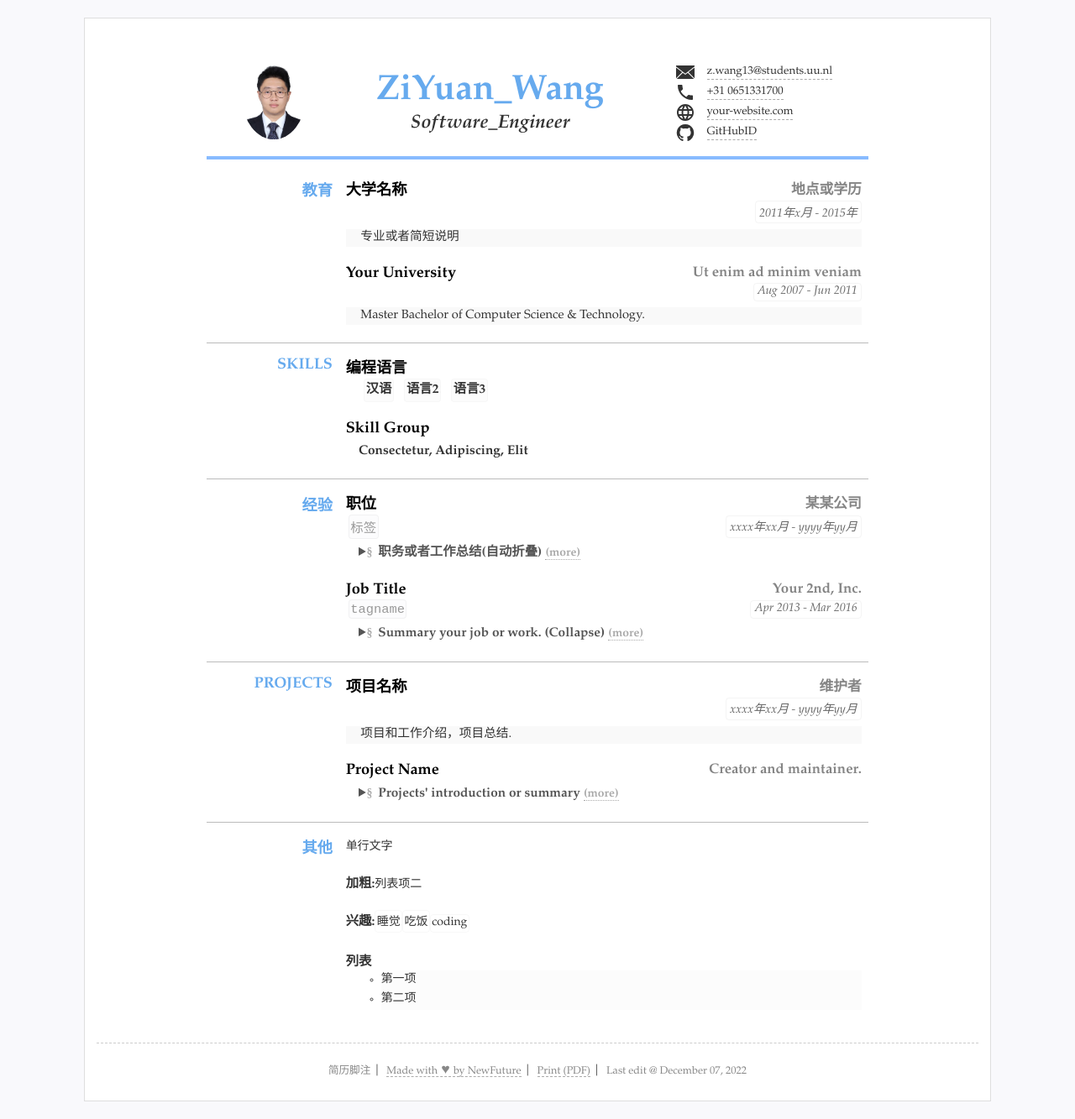
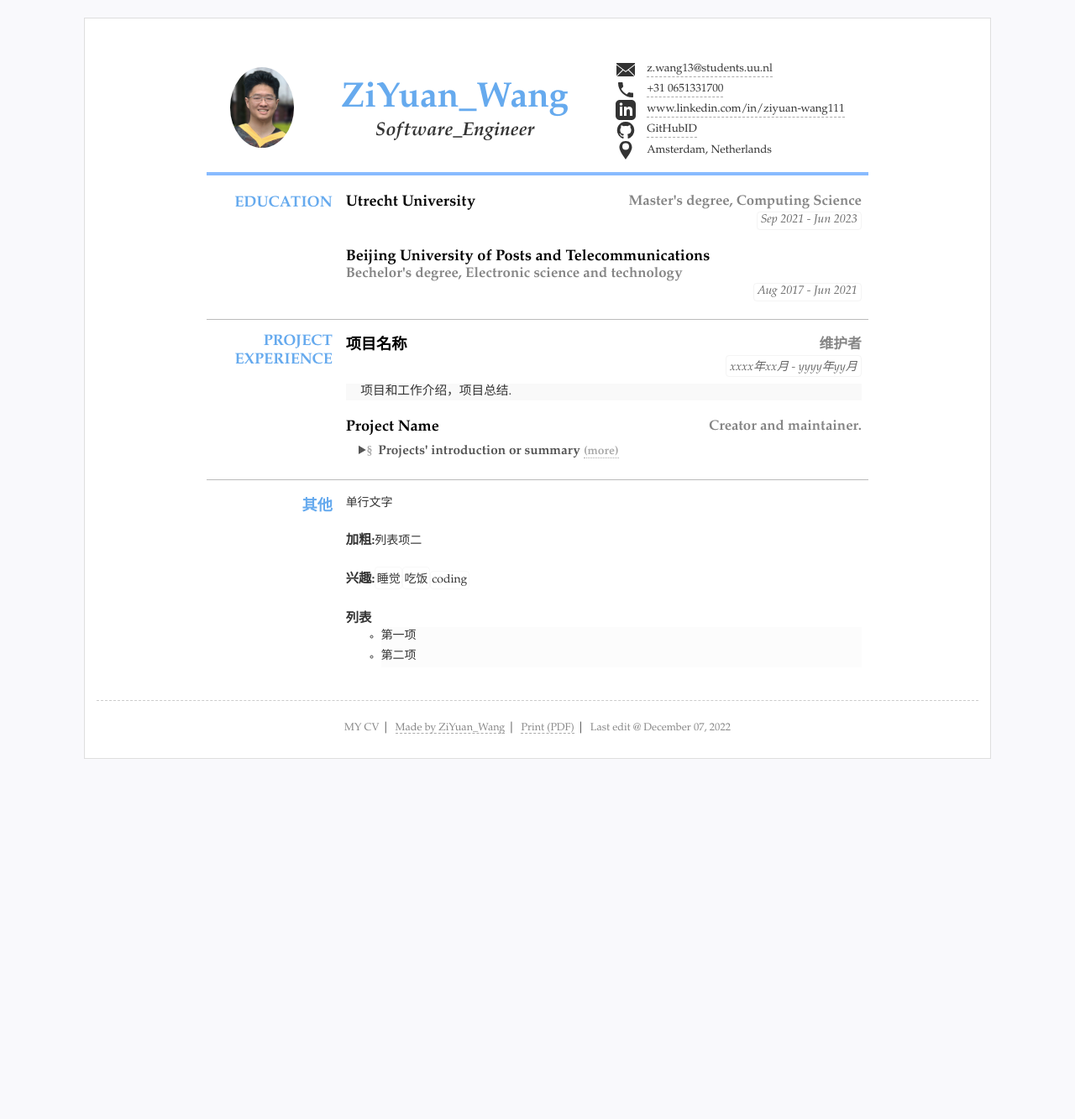
Before and after one commit to antibodywzy/antibodywzy.github.io, a Jekyll site: the page built from index.html, in a window 1280 px wide. Shown: the whole page at 84% size. Built offline with Jekyll 4.4.1, drawn with Linux system fonts in a browser that asks for light colours; after the commit the page ends 925 px from its top, so only the background shows below that.

Commit message:
add name

```diff
--- a/_data/resume.yml
+++ b/_data/resume.yml
@@ -15,63 +15,69 @@
 - text: "+31 0651331700"
   href: 'tel:+31 0651331700'
   icon: 'icons/phone.svg'
-- text: "your-website.com"
-  href: 'http://your-website.com'
-  icon: 'icons/web.svg'
+- text: "www.linkedin.com/in/ziyuan-wang111"
+  href: 'www.linkedin.com/in/ziyuan-wang111'
+  icon: 'icons/iconmonstr-linkedin-3.svg'
 - text: "GitHubID"
-  href: 'https://github.com/NewFuture'
+  href: 'https://github.com/antibodywzy'
   icon: "icons/github.svg"
   attr: 'target="_blank"' #新标签页打开
-  # - text: "地址"
-  #   icon: "icons/location.svg"
+- text: "Amsterdam, Netherlands"
+  icon: "icons/location.svg"
 
 #main下面是主体内容，类别条数不限
 main: #简历主要内容，
 - type: education #类别为ID
-  name: 教育 #显示名称，空则使用type
+  name: Education #显示名称，空则使用type
   content: #内容基本格式 标题-副标题-日期-详细内容 (都允许空)
-  - title: 大学名称
-    duration: "2011年x月 - 2015年"
-    sub: 地点或学历
-    detail: 专业或者简短说明
-  - title: Your University
-    duration: Aug 2007 - Jun 2011
-    sub: Ut enim ad minim veniam
-    detail: Master Bachelor of Computer Science & Technology.
+  - title: Utrecht University
+    duration: "Sep 2021 - Jun 2023"
+    sub: Master's degree, Computing Science
+    # detail:
+  - title: Beijing University of Posts and Telecommunications
+    duration: Aug 2017 - Jun 2021
+    sub: Bechelor's degree, Electronic science and technology
+    # detail: Master Bachelor of Computer Science & Technology.
 
-- type: skills
-  # name: "技能"
+# - type: skills
+#   # name: "技能"
+#   content:
+#   - title: 编程语言
+#     items: #itmems 可以小块的方式显示
+#     - 汉语
+#     - 语言2
+#     - 语言3
+#   - title: Skill Group
+#     summary: Consectetur, Adipiscing, Elit
+
+- type: Working Experience
+  name: Working Experience
   content:
-  - title: 编程语言
-    items: #itmems 可以小块的方式显示
-    - 汉语
-    - 语言2
-    - 语言3
-  - title: Skill Group
-    summary: Consectetur, Adipiscing, Elit
-
-- type: experience
-  name: 经验
-  content:
-  - title: 职位
-    sub: 某某公司
-    duration: "xxxx年xx月 - yyyy年yy月"
+  - title: Software Developer Internship
+    sub: Shell
+    duration: "Oct 2022 - Present"
     tags:
-    - 标签
-    summary: 职务或者工作总结(自动折叠)
-    detail: 同时包含 summary和detail在Chrome，Safari(包括IOS)，Android和新版Firefox等会自动折叠，不支持折叠的浏览器和展开后表现一致
+    - more
+    summary: Position and job summary
+    detail: I joined the AutoSum project team as an intern and responsible for implementing new features to the web tools.
     # open: open
     #可以设置open默认展开
-  - title: Job Title
-    sub: Your 2nd, Inc.
-    duration: Apr 2013 - Mar 2016
+  - title: Data Science Internship
+    sub: Shell
+    duration: Jul 2022 - Aug 2022
     tags:
-    - tagname
-    summary: Summary your job or work. (Collapse)
-    detail: Details can be collapsed in Chrome Safari, Firefox, Opera and so on. Duis aute irure dolor in reprehenderit in voluptate velit esse cillum dolore eu fugiat nulla pariatur. Excepteur sint occaecat cupidatat non proident, sunt in culpa qui officia deserunt mollit anim id est laborum.
+    - more
+    summary: Position and job summary
+    detail: Participated in a project on modeling for electric energy transmission. Responsible for building the pipeline, built the backend platform using AWS, built the web using Plotly. The project has successfully optimized the energy system in the ETCA offices of Amsterdam.
+  - title: Software Developer Internship
+    sub: TAL IT Group
+    duration: Mar 2021 - Jun 2021
+    tags:
+    - more
+    summary: Position and job summary
+    detail: As a summer trainee, internship in the company as a backend engineer.
 
-- type: projects
-  name: Projects
+  name: Project Experience
   content:
   - title: 项目名称
     duration: xxxx年xx月 - yyyy年yy月
@@ -111,10 +117,10 @@
 footer: #脚注多组
   print: #打印版markdown或者html
   screen:
-  - text: "简历脚注"
+  - text: "MY CV"
   #   href: '/'
-  - text: "Made with &hearts; by NewFuture"
-    href: "https://github.com/NewFuture/CV/"
+  - text: "Made by ZiYuan_Wang"
+    href: "https://antibodywzy.github.io/"
 
 #页面额外js脚本，如xx统计
 scripts:
```
Also changed, not shown: _includes/icons/iconmonstr-linkedin-3.svg (added), assets/img/photo.jpg.
